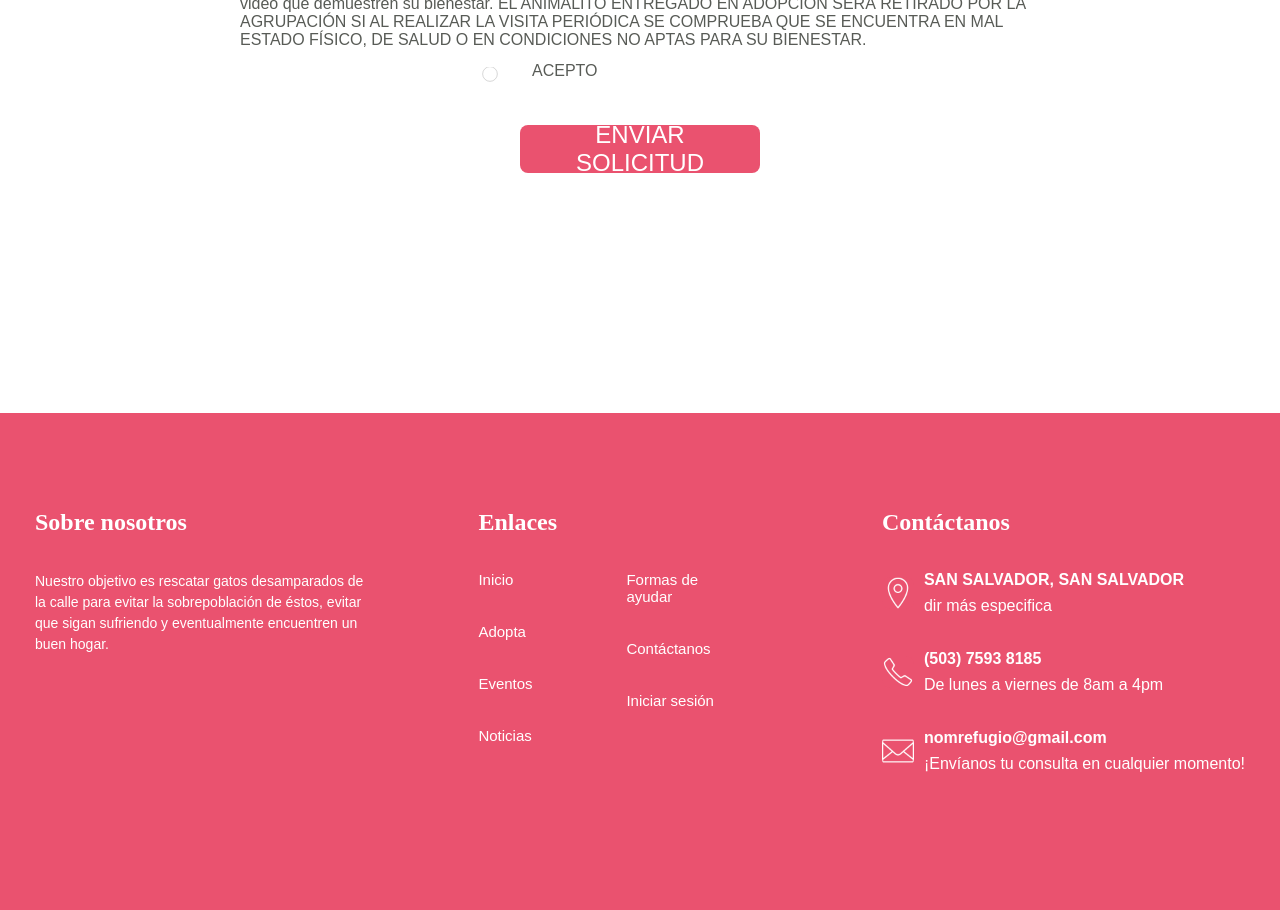
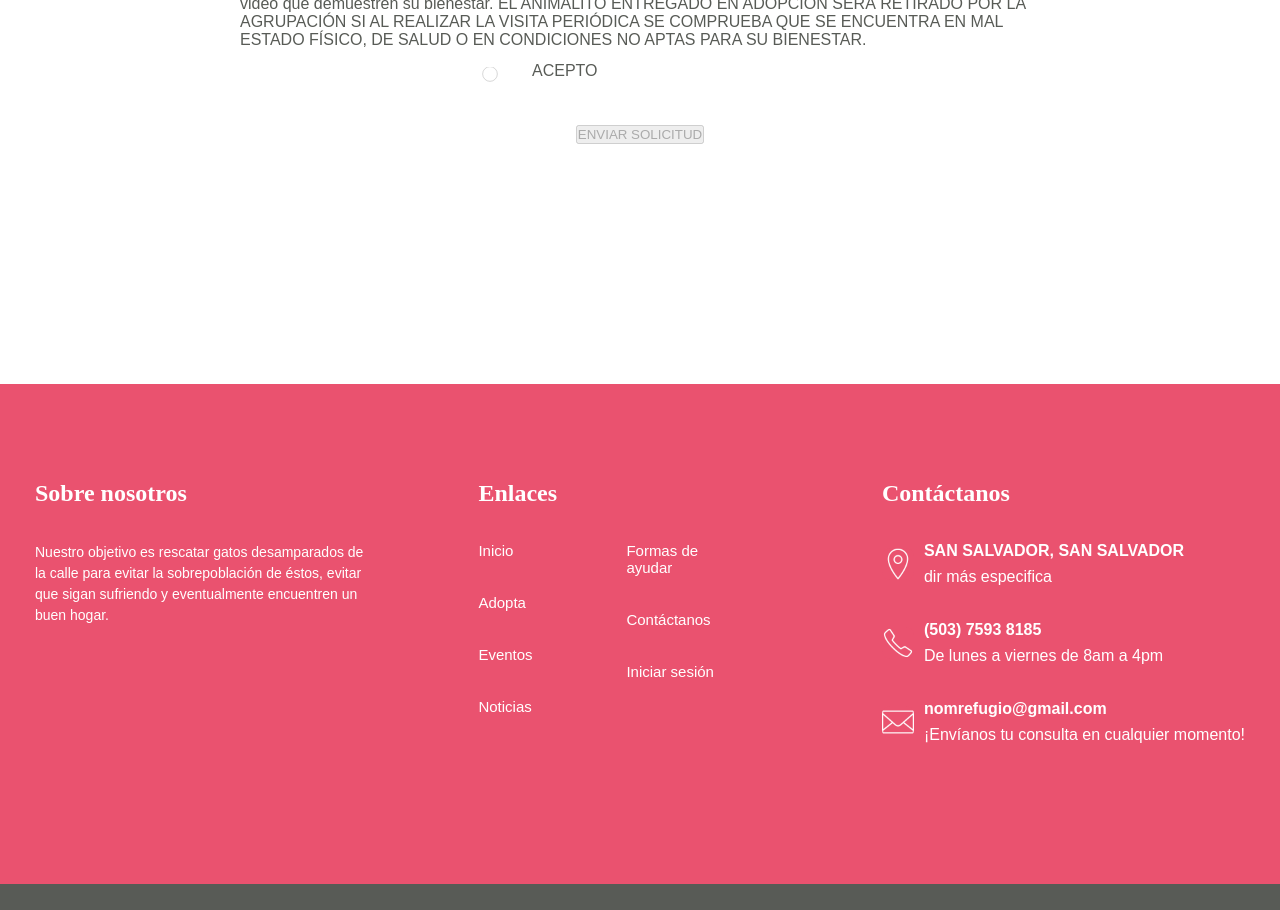
Before and after one commit to valeor0224/Proyecto-web, a React (Vite) app in the folder proyecto-equipo-13-sec-01-powerpuffs-client/: page /AdoptionForm/1/1 in a window 1280 px wide. Shown: the part 2400-3310 px from the top of the page. Built offline with nearby package versions, Linux system fonts and the light colour scheme; a web font is replaced by a local one.

Commit message:
temporary change button

```diff
--- a/proyecto-equipo-13-sec-01-powerpuffs-client/src/pages/AdoptionForm/AdoptionForm.css
+++ b/proyecto-equipo-13-sec-01-powerpuffs-client/src/pages/AdoptionForm/AdoptionForm.css
@@ -144,7 +144,7 @@
     align-self: center;
 }
 
-.enviar-solicitud {
+/*.enviar-solicitud {
     display: flex;
     height: 3rem;
     width: 15rem;
@@ -160,4 +160,4 @@
     color: var(--white);
     font-size: 1.5rem;
     border: none;
-}
+}*/
```
